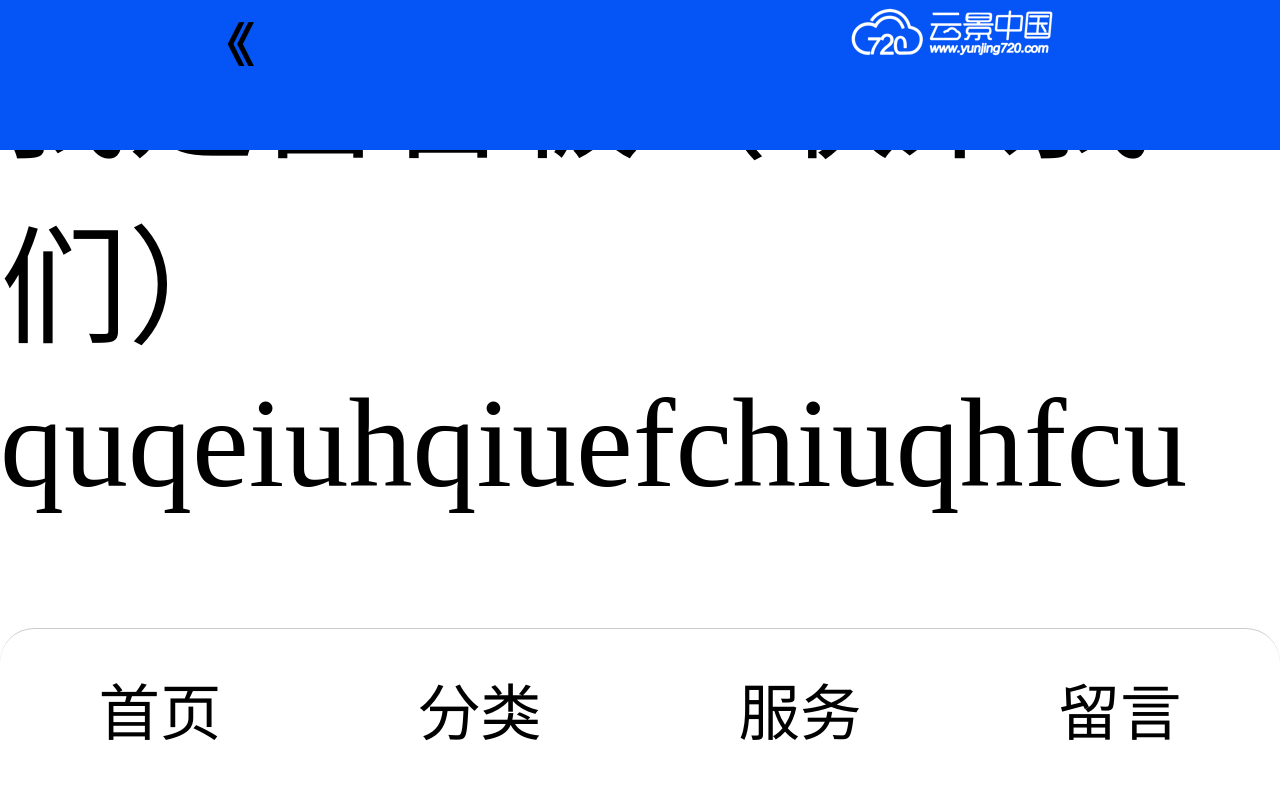
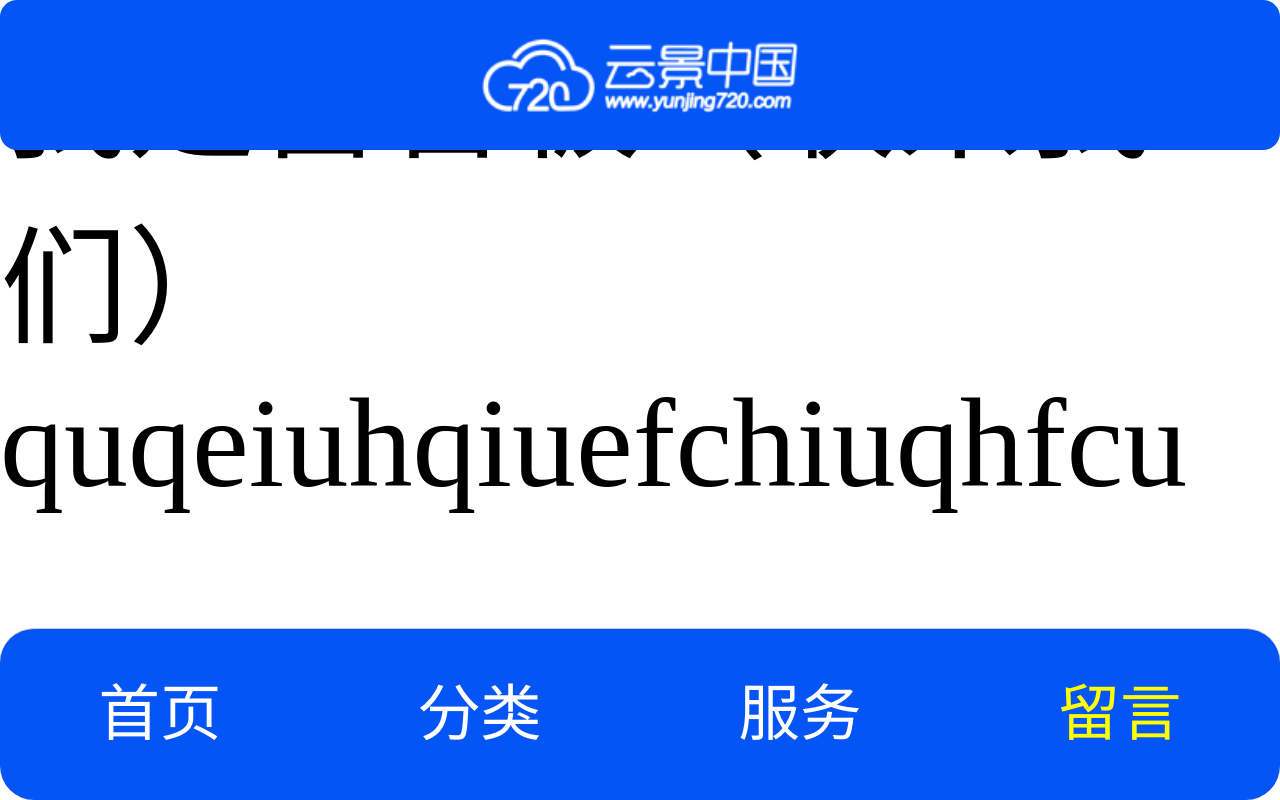
Before and after one commit to woshimaxiaorui/yun, a Vue app: page /#/home/contactUs in a window 1280 px wide. Built offline with nearby package versions, Linux system fonts and the light colour scheme.

Commit message:
修改头部 tabbar

```diff
--- a/src/components/common/header.vue
+++ b/src/components/common/header.vue
@@ -1,8 +1,8 @@
 <template>
 	<div class="head">
-		<p class="goUp">
+		<!-- <p class="goUp">
 			《
-		</p>
+		</p> -->
 		<p class="logo">
 			<img src="../../assets/img/logoBottom.png" alt="">
 		</p>
@@ -29,10 +29,24 @@
 		.h(44);
 		background:@hd-color;
 		display: flex;
-		justify-content: space-around;
+		justify-content: space-between;
 		font-size: @f-size-l;
-		.goUp{
-			.w(50);
+		.line-h(44);
+		.b-radio(5);
+// 		.goUp{
+// 			.w(20);
+// 			.padding(0,10,0,10);
+// 			color: @bg-color;
+// 		}
+		.logo{
+			flex: 1;
+			align-self: center;
+			img{
+				.h(22);
+				display: block;
+				margin:0 auto ;
+			}
 		}
 	}
+	*{}
 </style>
--- a/src/components/common/tabbar.vue
+++ b/src/components/common/tabbar.vue
@@ -50,5 +50,10 @@
 		font-size:@f-size-l;
 		.line-h(50);
 		.b-radio(10);
+		background: @hd-color;
+		color: @bg-color;
+	}
+	.selected{
+		color: yellow;
 	}
 </style>
```
